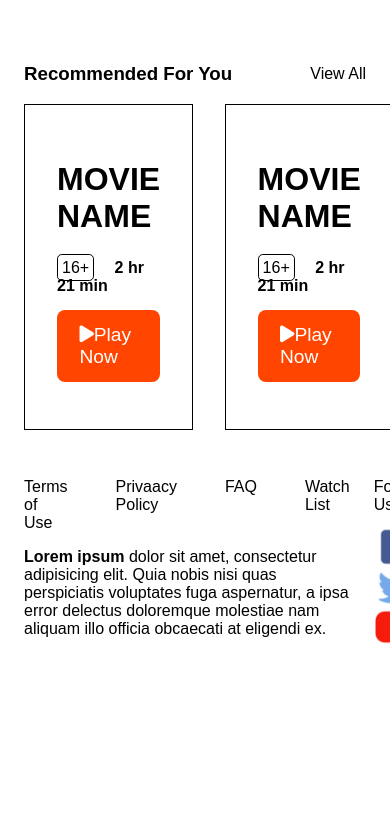
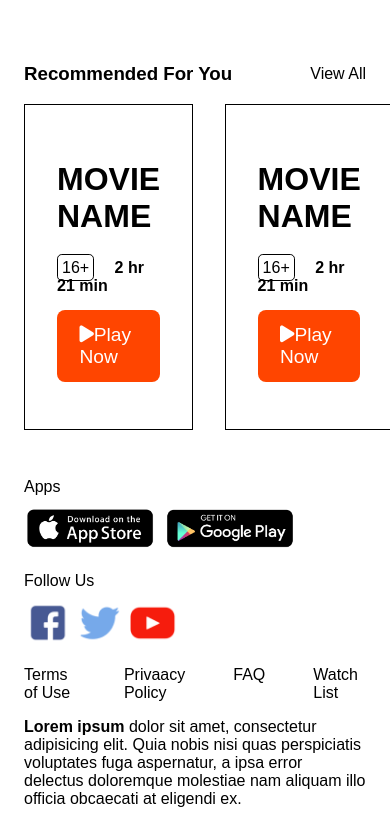
Before and after one commit to fkazanci/witFlix-Project, a plain HTML site: page index.html in a window 390 px wide. Shown: the part 1183-2023 px from the top of the page. Before the commit the page ends 1853 px from the top, so only its background shows below. Drawn offline with Linux system fonts and the light colour scheme.

Commit message:
footer mobile done

```diff
--- a/index.css
+++ b/index.css
@@ -174,3 +174,13 @@ footer nav a:first-child{
         text-align: center;
     }
 }
+@media(max-width:500px){
+
+    footer{
+        flex-wrap: wrap;
+    }
+    footer {
+    display: flex;
+   flex-direction: column-reverse;
+}
+}
--- a/index.html
+++ b/index.html
@@ -120,7 +120,7 @@
     </section>
 
     <footer>
-        <div>
+        <div class="birinci">
             <nav>
                 <a href="#">Terms of Use</a>
                 <a href="#">Privaacy Policy</a>
@@ -129,7 +129,7 @@
             </nav>
             <p><b>Lorem ipsum</b> dolor sit amet, consectetur adipisicing elit. Quia nobis nisi quas perspiciatis voluptates fuga aspernatur, a ipsa error delectus doloremque molestiae nam aliquam illo officia obcaecati at eligendi ex.</p>
         </div>
-        <div>
+        <div class="ikinci">
         <div>
             <p>Follow Us</p>
         </div>
@@ -139,7 +139,7 @@
             <img src="./assets/images/youtube-icon.png"/>
         </div>
         </div>
-        <div>
+        <div class="ucuncu">
             <div>
             <p>Apps</p>
             </div>
```
